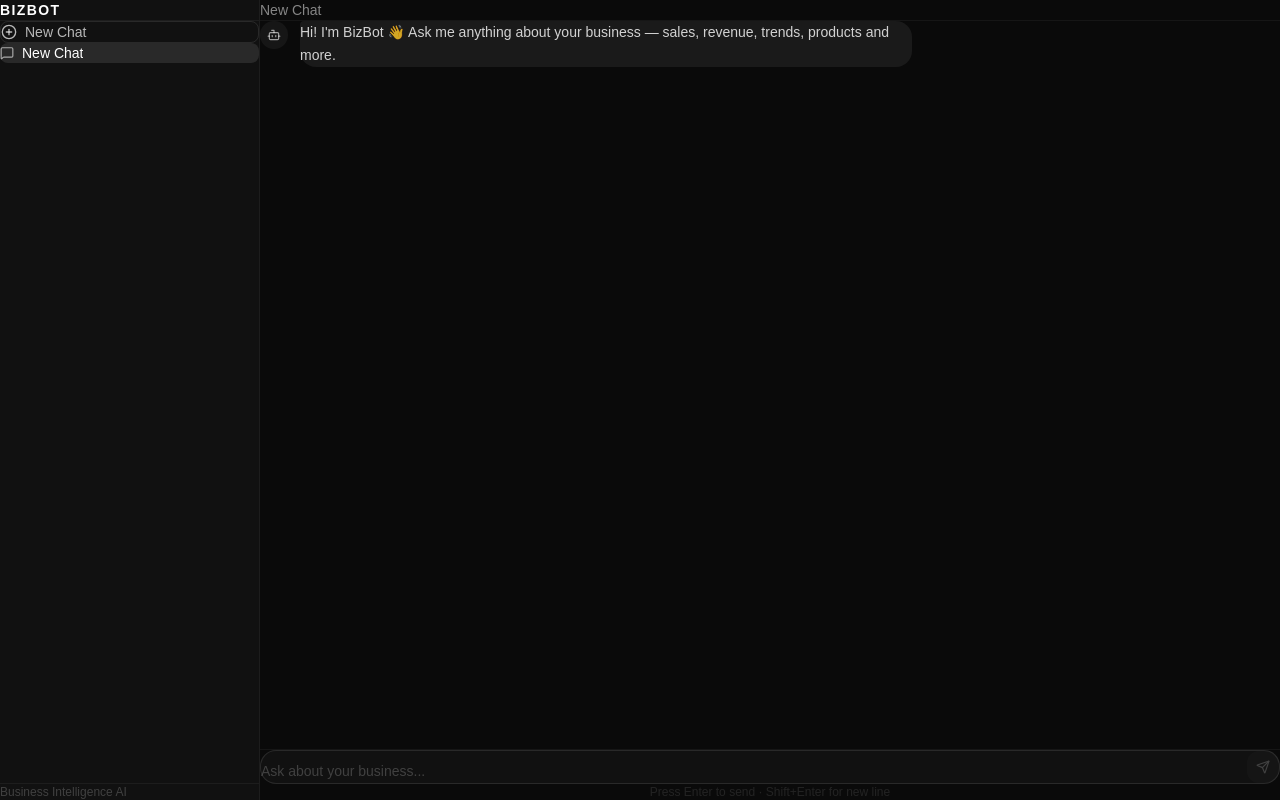
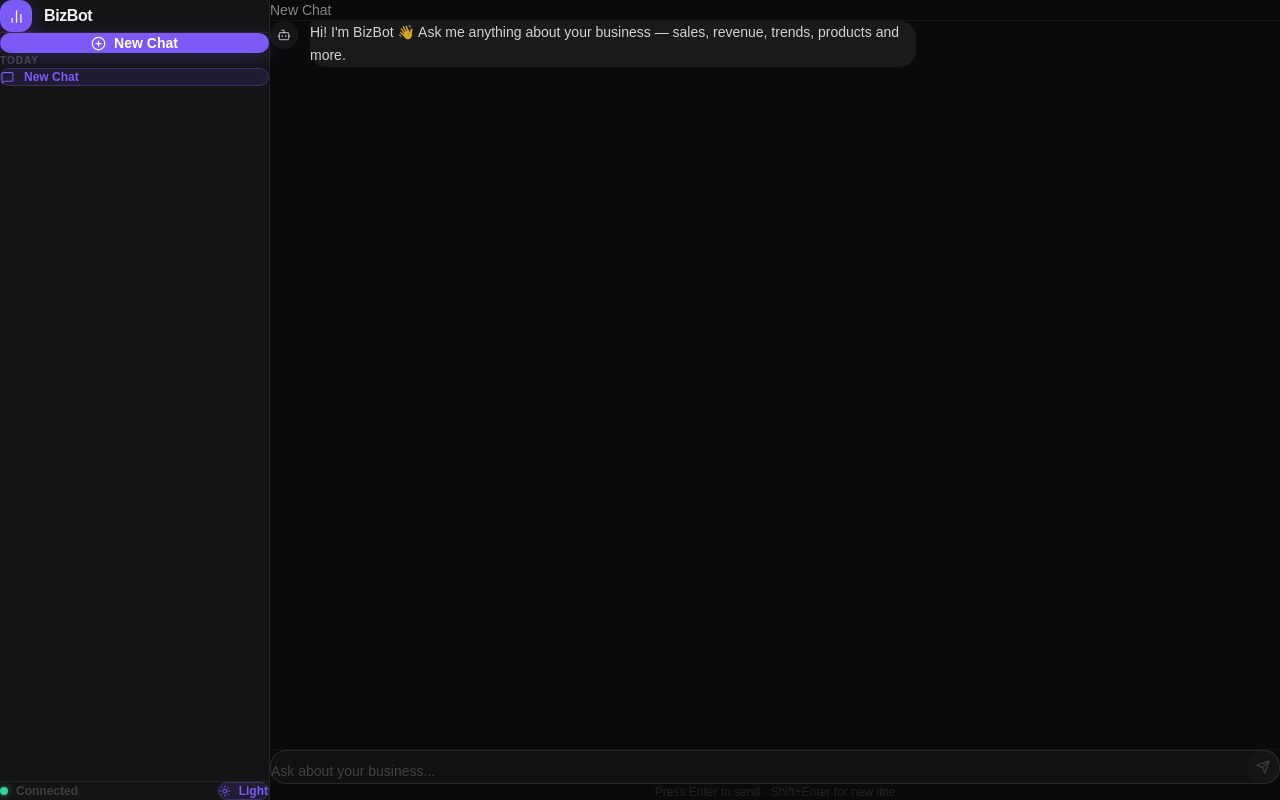
Before and after one commit to utkarsh-goel-21/chatbot, a React app in the folder frontend/: page / in a window 1280 px wide. Both pictures are taken after a click on the button "New Chat". Built offline with nearby package versions, Linux system fonts and the light colour scheme; the HTML template or start-up script is replaced by a standard one.

Commit message:
rebuild sidebar style and grouped sessions

```diff
--- a/frontend/src/components/Sidebar.jsx
+++ b/frontend/src/components/Sidebar.jsx
@@ -1,4 +1,11 @@
-import { PlusCircle, MessageSquare, X } from "lucide-react";
+import {
+  PlusCircle,
+  MessageSquare,
+  X,
+  BarChart2,
+  Sun,
+  Moon,
+} from "lucide-react";
 
 function Sidebar({
   sessions,
@@ -7,83 +14,232 @@
   onNewChat,
   sidebarOpen,
   onCloseSidebar,
+  darkMode,
+  onToggleTheme,
 }) {
+  const formatTime = (isoString) => {
+    const date = new Date(isoString);
+    const now = new Date();
+    const diffDays = Math.floor((now - date) / (1000 * 60 * 60 * 24));
+    if (diffDays === 0) return "Today";
+    if (diffDays === 1) return "Yesterday";
+    return date.toLocaleDateString("en-US", { month: "short", day: "numeric" });
+  };
+
+  const groupedSessions = sessions.reduce((groups, session) => {
+    const label = formatTime(session.createdAt);
+    if (!groups[label]) groups[label] = [];
+    groups[label].push(session);
+    return groups;
+  }, {});
+
   return (
-    <>
-      {/* Sidebar */}
     <div
       className={`
         fixed md:static inset-y-0 left-0 z-30
-        w-[260px] h-full flex flex-col
-        bg-[#111111] border-r border-white/5
+        w-[270px] h-full flex flex-col
         transform transition-transform duration-300 ease-in-out
         ${sidebarOpen ? "translate-x-0" : "-translate-x-full"}
         md:translate-x-0
       `}
+      style={{
+        background: "var(--bg-secondary)",
+        borderRight: "1px solid var(--border)",
+      }}
     >
-        {/* Header */}
-        <div className="flex items-center justify-between px-4 py-4 border-b border-white/5">
-          <span className="text-white font-semibold text-sm tracking-widest uppercase">
-            Bizbot
+      {/* ── Logo ── */}
+      <div
+        className="flex items-center justify-between px-5 pt-5 pb-4"
+        style={{ borderBottom: "1px solid var(--border)" }}
+      >
+        <div className="flex items-center gap-3">
+          <div
+            className="w-8 h-8 rounded-xl flex items-center justify-center"
+            style={{
+              background: "var(--accent)",
+              boxShadow: "var(--shadow-accent)",
+            }}
+          >
+            <BarChart2 size={15} className="text-white" />
+          </div>
+          <span
+            className="text-base font-extrabold tracking-tight"
+            style={{
+              fontFamily: "'Nunito', sans-serif",
+              color: "var(--text-primary)",
+            }}
+          >
+            BizBot
           </span>
-          {/* Close button — mobile only */}
+        </div>
+
         <button
           onClick={onCloseSidebar}
-            className="md:hidden text-white/40 hover:text-white transition-colors"
+          className="md:hidden w-7 h-7 rounded-lg flex items-center justify-center"
+          style={{ color: "var(--text-muted)" }}
         >
-            <X size={18} />
+          <X size={15} />
         </button>
       </div>
 
-        {/* New Chat Button */}
-        <div className="px-3 py-3">
+      {/* ── New Chat Button ── */}
+      <div className="px-4 py-3">
         <button
           onClick={onNewChat}
-            className="w-full flex items-center gap-2 px-3 py-2.5 rounded-lg
-              text-white/70 hover:text-white hover:bg-white/5
-              border border-white/10 hover:border-white/20
-              transition-all duration-200 text-sm"
+          className="w-full flex items-center justify-center gap-2 px-4 py-2.5 rounded-xl font-bold text-sm"
+          style={{
+            fontFamily: "'Nunito', sans-serif",
+            background: "var(--accent)",
+            color: "#ffffff",
+            boxShadow: "var(--shadow-accent)",
+          }}
+          onMouseEnter={(e) =>
+            (e.currentTarget.style.background = "var(--accent-hover)")
+          }
+          onMouseLeave={(e) =>
+            (e.currentTarget.style.background = "var(--accent)")
+          }
         >
-            <PlusCircle size={16} />
+          <PlusCircle size={15} />
           New Chat
         </button>
       </div>
 
-        {/* Sessions List */}
-        <div className="flex-1 overflow-y-auto px-3 py-2 space-y-1">
-          {sessions.length === 0 && (
-            <p className="text-white/20 text-xs text-center mt-8 px-4">
+      {/* ── Sessions List ── */}
+      <div className="flex-1 overflow-y-auto px-3 py-1">
+        {sessions.length === 0 ? (
+          <div className="flex flex-col items-center justify-center py-16 px-4 text-center gap-3">
+            <div
+              className="w-12 h-12 rounded-2xl flex items-center justify-center"
+              style={{ background: "var(--accent-soft)" }}
+            >
+              <MessageSquare size={18} style={{ color: "var(--accent)" }} />
+            </div>
+            <p
+              className="text-xs leading-relaxed"
+              style={{ color: "var(--text-muted)" }}
+            >
               No conversations yet.
               <br />
-              Start a new chat.
+              Hit <strong>New Chat</strong> to begin.
             </p>
-          )}
-          {sessions.map((session) => (
+          </div>
+        ) : (
+          Object.entries(groupedSessions).map(([label, groupSessions]) => (
+            <div key={label} className="mb-3">
+              {/* Group Label */}
+              <p
+                className="px-3 py-1.5 text-[10px] font-bold uppercase tracking-widest"
+                style={{
+                  fontFamily: "'Nunito', sans-serif",
+                  color: "var(--text-muted)",
+                }}
+              >
+                {label}
+              </p>
+
+              {/* Sessions in group */}
+              <div className="space-y-0.5">
+                {groupSessions.map((session) => (
                   <button
                     key={session.id}
                     onClick={() => onSelectSession(session.id)}
-              className={`
-                w-full flex items-center gap-2 px-3 py-2.5 rounded-lg
-                text-left text-sm transition-all duration-200 group
-                ${
+                    className="w-full flex items-center gap-2.5 px-3 py-2.5 rounded-xl text-left text-sm transition-all duration-150"
+                    style={{
+                      background:
                         activeSessionId === session.id
-                    ? "bg-white/10 text-white"
-                    : "text-white/50 hover:text-white hover:bg-white/5"
+                          ? "var(--accent-soft)"
+                          : "transparent",
+                      border:
+                        activeSessionId === session.id
+                          ? "1px solid var(--accent-border)"
+                          : "1px solid transparent",
+                      color:
+                        activeSessionId === session.id
+                          ? "var(--accent)"
+                          : "var(--text-secondary)",
+                    }}
+                    onMouseEnter={(e) => {
+                      if (activeSessionId !== session.id) {
+                        e.currentTarget.style.background = "var(--bg-hover)";
+                        e.currentTarget.style.color = "var(--text-primary)";
                       }
-              `}
+                    }}
+                    onMouseLeave={(e) => {
+                      if (activeSessionId !== session.id) {
+                        e.currentTarget.style.background = "transparent";
+                        e.currentTarget.style.color = "var(--text-secondary)";
+                      }
+                    }}
                   >
-              <MessageSquare size={14} className="shrink-0 opacity-60" />
-              <span className="truncate">{session.title}</span>
+                    <MessageSquare size={13} className="shrink-0" />
+                    <span
+                      className="truncate text-xs font-semibold"
+                      style={{ fontFamily: "'Nunito', sans-serif" }}
+                    >
+                      {session.title}
+                    </span>
                   </button>
                 ))}
               </div>
+            </div>
+          ))
+        )}
+      </div>
 
-        {/* Footer */}
-        <div className="px-4 py-4 border-t border-white/5">
-          <p className="text-white/20 text-xs">Business Intelligence AI</p>
+      {/* ── Footer: Theme Toggle ── */}
+      <div
+        className="px-4 py-4 flex items-center justify-between"
+        style={{ borderTop: "1px solid var(--border)" }}
+      >
+        <div className="flex items-center gap-2">
+          <div
+            className="w-2 h-2 rounded-full"
+            style={{
+              background: "#34d399",
+              boxShadow: "0 0 6px rgba(52,211,153,0.6)",
+            }}
+          />
+          <span
+            className="text-xs font-semibold"
+            style={{
+              fontFamily: "'Nunito', sans-serif",
+              color: "var(--text-muted)",
+            }}
+          >
+            Connected
+          </span>
+        </div>
+
+        {/* Theme toggle */}
+        <button
+          onClick={onToggleTheme}
+          className="flex items-center gap-2 px-3 py-1.5 rounded-xl text-xs font-bold"
+          style={{
+            fontFamily: "'Nunito', sans-serif",
+            background: "var(--accent-soft)",
+            color: "var(--accent)",
+            border: "1px solid var(--accent-border)",
+          }}
+          onMouseEnter={(e) =>
+            (e.currentTarget.style.background = "var(--accent)")
+          }
+          onMouseLeave={(e) =>
+            (e.currentTarget.style.background = "var(--accent-soft)")
+          }
+        >
+          {darkMode ? (
+            <>
+              <Sun size={12} /> Light
+            </>
+          ) : (
+            <>
+              <Moon size={12} /> Dark
+            </>
+          )}
+        </button>
       </div>
     </div>
-    </>
   );
 }
 
```
Lines whose indentation alone changed are shown as unchanged.
